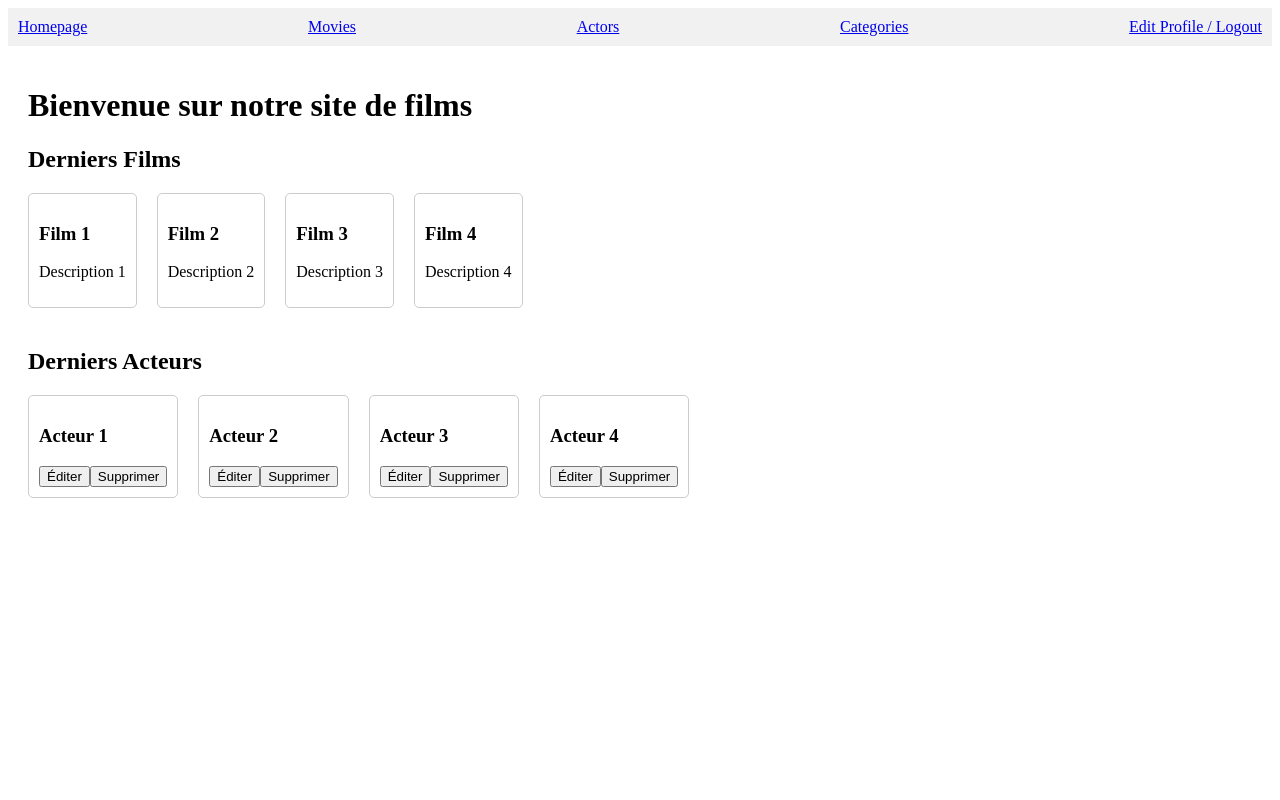
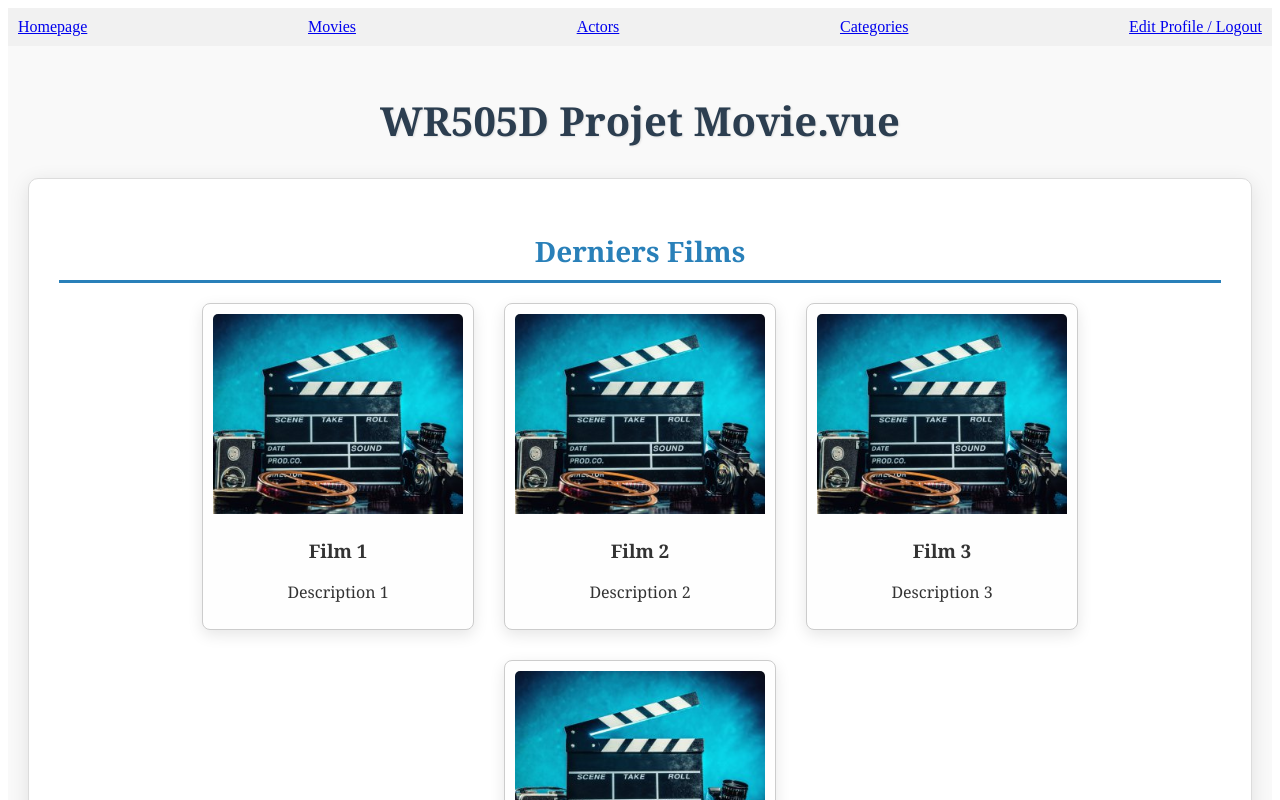
Before and after one commit to Flaviant3/Movie, a Vue app: page /movies in a window 1280 px wide. Shown: the top 800 px of the page. Built offline with nearby package versions, Linux system fonts and the light colour scheme.

Commit message:
feat img and CSS on Homepage and Actor/Movie Card

```diff
--- a/src/components/ActorCard.vue
+++ b/src/components/ActorCard.vue
@@ -1,5 +1,6 @@
 <template>
   <div class="actor-card" @click="handleClick">
+    <img :src="require(`@/assets/actor.jpg`)" alt="Actor Cover" class="actor-image" />
     <h3>{{ actor.name }}</h3>
     <button @click.stop="edit()">Éditer</button>
     <button @click.stop="remove()">Supprimer</button>
@@ -18,7 +19,7 @@ export default {
     edit() {
       this.$emit('edit', this.actor);
     },
-    remove() { // Changer delete() en remove()
+    remove() {
       this.$emit('delete', this.actor.id);
     }
   }
@@ -32,8 +33,18 @@ export default {
   border-radius: 5px;
   cursor: pointer;
   transition: transform 0.2s;
+  background-color: #fefefe; /* Fond légèrement gris */
+  box-shadow: 0 2px 5px rgba(0, 0, 0, 0.1); /* Ombre légère */
 }
+
 .actor-card:hover {
   transform: scale(1.05);
 }
+
+.actor-image {
+  width: 100%; /* Largeur 100% pour remplir la carte */
+  height: 200px; /* Hauteur fixe pour l'image */
+  object-fit: cover; /* Garde le ratio d'aspect */
+  border-radius: 5px 5px 0 0; /* Coins arrondis en haut */
+}
 </style>
--- a/src/components/Homepage.vue
+++ b/src/components/Homepage.vue
@@ -1,6 +1,6 @@
 <template>
   <div class="homepage">
-    <h1>Bienvenue sur notre site de films</h1>
+    <h1>WR505D Projet Movie.vue</h1>
 
     <section class="movies-section">
       <h2>Derniers Films</h2>
@@ -72,15 +72,97 @@ export default {
 <style scoped>
 .homepage {
   padding: 20px;
+  font-family: 'Georgia', serif; /* Police élégante */
+  background-color: #f9f9f9; /* Fond clair */
+  color: #333;
+}
+
+h1 {
+  text-align: center;
+  color: #2c3e50; /* Couleur sombre */
+  margin-bottom: 30px;
+  font-size: 2.5em; /* Taille de police augmentée */
+  text-shadow: 1px 1px 2px rgba(0, 0, 0, 0.1);
 }
 
 .movies-section, .actors-section {
   margin-bottom: 40px;
+  background-color: #ffffff; /* Fond blanc pour les sections */
+  border-radius: 10px;
+  box-shadow: 0 4px 20px rgba(0, 0, 0, 0.1);
+  padding: 30px; /* Padding augmenté */
+  border: 1px solid #dcdcdc; /* Bordure pour un effet de cadre */
+  transition: background-color 0.3s; /* Transition douce pour le survol */
+}
+
+.movies-section:hover, .actors-section:hover {
+  background-color: #f0f8ff; /* Changement de couleur au survol */
+}
+
+h2 {
+  text-align: center;
+  color: #2980b9; /* Couleur bleue */
+  margin-bottom: 20px;
+  font-size: 28px; /* Taille de police augmentée */
+  border-bottom: 3px solid #2980b9; /* Bordure */
+  padding-bottom: 10px;
+  font-weight: bold; /* Texte en gras */
 }
 
 .movies-list, .actors-list {
   display: flex;
   flex-wrap: wrap;
-  gap: 20px;
+  gap: 30px; /* Espacement entre les cartes */
+  justify-content: center;
+}
+
+.movie-card, .actor-card {
+  background-color: #fefefe; /* Fond légèrement gris */
+  border-radius: 8px;
+  box-shadow: 0 5px 15px rgba(0, 0, 0, 0.1);
+  transition: transform 0.2s, box-shadow 0.2s; /* Effets de transition */
+  overflow: hidden;
+  cursor: pointer;
+  width: 250px; /* Largeur fixe */
+  text-align: center; /* Centrer le texte */
+  position: relative; /* Position relative pour l'animation */
+}
+
+.movie-card:hover, .actor-card:hover {
+  transform: scale(1.05);
+  box-shadow: 0 8px 25px rgba(0, 0, 0, 0.2); /* Ombre plus prononcée */
+}
+
+.movie-card img, .actor-card img {
+  width: 100%;
+  height: 150px; /* Hauteur fixe */
+  object-fit: cover; /* Garde le ratio d'aspect */
+  border-bottom: 3px solid #2980b9; /* Bordure en bas de l'image */
+  transition: transform 0.3s; /* Transition pour l'image */
+}
+
+.movie-card:hover img, .actor-card:hover img {
+  transform: scale(1.1); /* Légère augmentation de l'image au survol */
+}
+
+.movie-card h3, .actor-card h3 {
+  color: #333;
+  margin: 10px 0;
+  font-size: 1.5em; /* Taille de police augmentée */
+  font-weight: normal; /* Normaliser le poids de la police */
+}
+
+.movie-card p, .actor-card p {
+  padding: 0 10px;
+  color: #666;
+  text-align: center;
+  font-size: 0.9em; /* Taille de police réduite */
+}
+
+@media (max-width: 768px) {
+  .movies-list, .actors-list {
+    flex-direction: column;
+    align-items: center;
+  }
 }
 </style>
--- a/src/components/MovieCard.vue
+++ b/src/components/MovieCard.vue
@@ -1,5 +1,6 @@
 <template>
   <div class="movie-card" @click="handleClick">
+    <img :src="require(`@/assets/movie.jpg`)" alt="Movie Cover" class="movie-image" />
     <h3>{{ movie.title }}</h3>
     <p>{{ movie.description }}</p>
   </div>
@@ -25,8 +26,18 @@ export default {
   border-radius: 5px;
   cursor: pointer;
   transition: transform 0.2s;
+  background-color: #fefefe; /* Fond légèrement gris */
+  box-shadow: 0 2px 5px rgba(0, 0, 0, 0.1); /* Ombre légère */
 }
+
 .movie-card:hover {
   transform: scale(1.05);
 }
+
+.movie-image {
+  width: 100%; /* Largeur 100% pour remplir la carte */
+  height: 200px; /* Hauteur fixe pour l'image */
+  object-fit: cover; /* Garde le ratio d'aspect */
+  border-radius: 5px 5px 0 0; /* Coins arrondis en haut */
+}
 </style>
```
Also changed, not shown: src/assets/actor.jpg (added), src/assets/movie.jpg (added).
